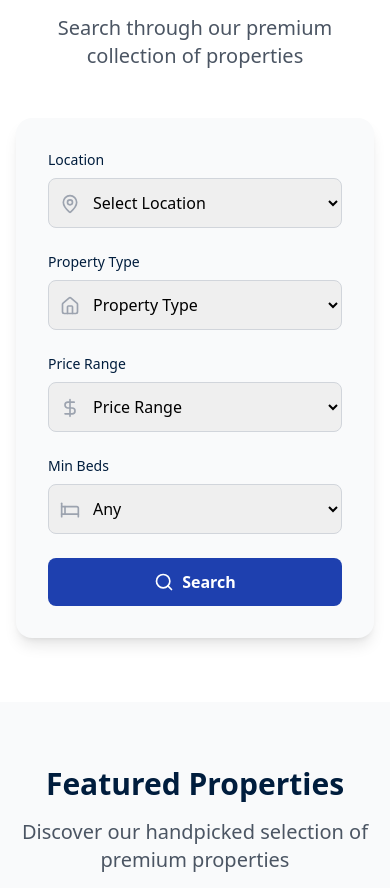
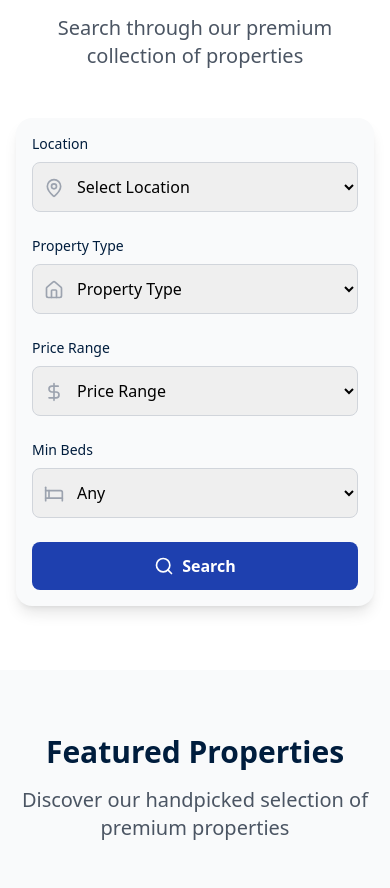
Before and after one commit to Shalom-Shobowale/Bereoth-, a React (Vite) app in the folder my-app/: page / in a window 390 px wide. Shown: the part 1183-2071 px from the top of the page. Built offline with nearby package versions, Linux system fonts and the light colour scheme.

Commit message:
Corrected the reponsiveness on small screen

```diff
--- a/my-app/src/Components/home/HeroSection.jsx
+++ b/my-app/src/Components/home/HeroSection.jsx
@@ -4,62 +4,6 @@ import { Link } from "react-router-dom";
 
 const HeroSection = () => {
   return (
-    // <section className="bg-red- text-white">
-    //   <div
-    //     className="h-[80vh] bg-cover bg-center bg-no-repeat "
-    //     style={{
-    //       backgroundImage: "url('bg3.png')",
-    //     }}
-    //   />
-    //   <div className=" ">
-    //     <div className=" ">
-    //       <h1 className="text-4xl md:text-6xl font-bold mb-6 ">
-    //         Affordable Land. <br />Trusted Investments. Lasting Value.
-    //         {/* <span className="text-secondary">
-    //           {" "}
-    //           B<span className="text-primary">ER</span>EOTH
-    //         </span> */}
-    //       </h1>
-    //       {/* <p className="text-xl md:text-2xl mb-8 text-accent">
-    //         Discover premium properties, secure investments, and exceptional
-    //         service in Lagos and beyond
-    //       </p> */}
-    //       <div className="flex flex-col sm:flex-row gap-4 justify-center">
-    //         <Link
-    //           to="/properties"
-    //           className="bg-blue-800 hover:bg-primary text-accent px-8 py-4 rounded-lg font-semibold text-lg transition-all duration-300 hover:transform hover:scale-105 flex items-center justify-center space-x-2"
-    //         >
-    //           Explore Properties
-    //           <ArrowRight className="h-5 w-5" />
-    //         </Link>
-    //         <button className="border-2 border-white hover:bg-white hover:text-primary px-8 py-4 rounded-lg font-semibold text-lg transition-all duration-300">
-    //           Book Site Inspection
-    //         </button>
-    //       </div>
-    //     </div>
-
-    //     {/* Stats */}
-    //     <div className="grid grid-cols-2 md:grid-cols-4 gap-8 text-center">
-    //       <div className="bg-white bg-opacity-10 backdrop-blur-md rounded-lg p-6">
-    //         <div className="text-3xl font-bold text-accent">500+</div>
-    //         <div className="text-accent">Happy Clients</div>
-    //       </div>
-    //       <div className="bg-white bg-opacity-10 backdrop-blur-md rounded-lg p-6">
-    //         <div className="text-3xl font-bold text-accent">50+</div>
-    //         <div className="text-accent">Properties Sold</div>
-    //       </div>
-    //       <div className="bg-white bg-opacity-10 backdrop-blur-md rounded-lg p-6">
-    //         <div className="text-3xl font-bold text-accent">10+</div>
-    //         <div className="text-accent">Years Experience</div>
-    //       </div>
-    //       <div className="bg-white bg-opacity-10 backdrop-blur-md rounded-lg p-6">
-    //         <div className="text-3xl font-bold text-accent">100%</div>
-    //         <div className="text-accent">Secure Documentation</div>
-    //       </div>
-    //     </div>
-    //   </div>
-    // </section>
-
     <section className="relative">
       <div
         className="bg-no-repeat bg-center bg-cover h-screen"
@@ -91,7 +35,7 @@ const HeroSection = () => {
       </div>
 
       <div className="flex justify-center">
-        <div className="grid grid-cols-2 md:grid-cols-4 gap-8 text-center md:w-[80%] p-3 absolute bottom-12">
+        <div className="grid grid-cols-2 md:grid-cols-4 gap-8 text-center md:w-[80%] p-3 absolute bottom-3 md:bottom-12">
           <div className="bg-white bg-opacity-10 backdrop-blur-md rounded-lg p-6">
             <div className="text-3xl font-bold text-accent">500+</div>
             <div className="text-accent">Happy Clients</div>
--- a/my-app/src/Components/home/PropertySearch.jsx
+++ b/my-app/src/Components/home/PropertySearch.jsx
@@ -29,7 +29,7 @@ const PropertySearch = () => {
           </p>
         </div>
 
-        <div className="bg-gray-50 rounded-2xl p-8 shadow-lg">
+        <div className="bg-gray-50 rounded-2xl p-4 md:p-8 shadow-lg">
           <div className="grid grid-cols-1 md:grid-cols-5 gap-6">
             {/* Location */}
             <div className="relative">
```
